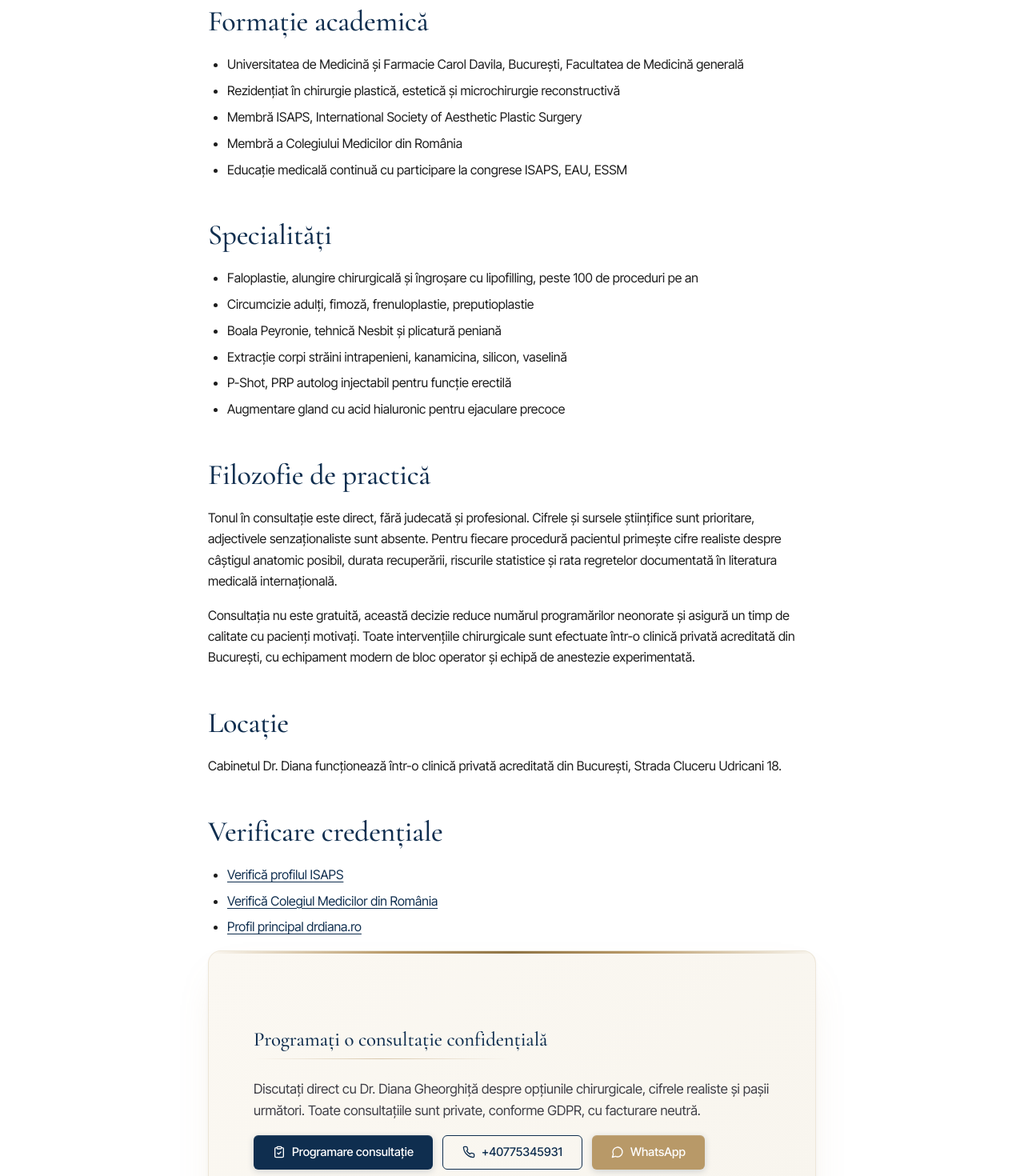
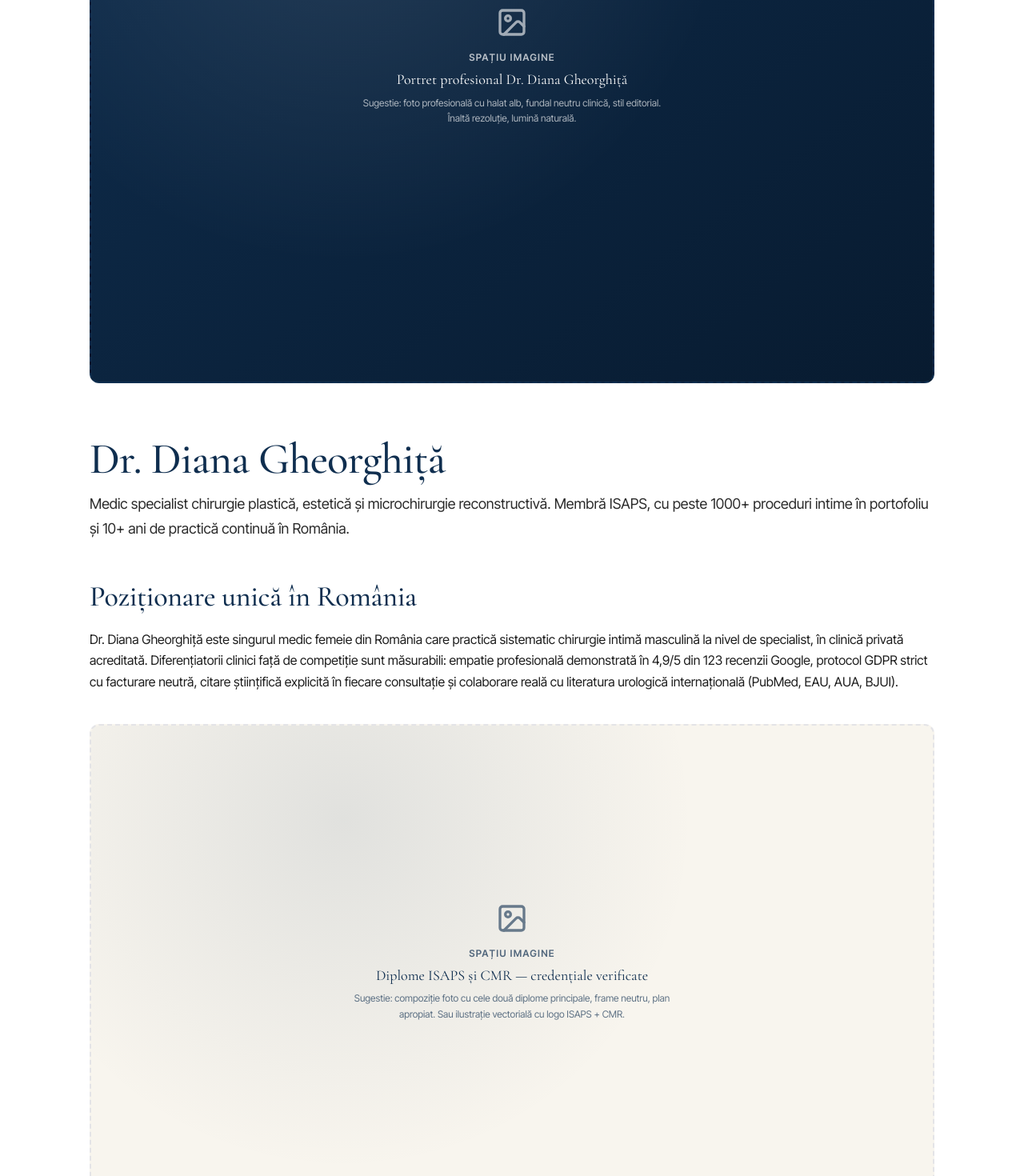
Before and after one commit to mihnea-eugen/chirurgia-intima, a Next.js app: page /despre in a window 1280 px wide. Shown: the part 560-2030 px from the top of the page at 80% size. Built offline with nearby package versions, Linux system fonts and the light colour scheme; no server answers.

Commit message:
feat(despre): portret + diplome + locatie placeholder + max-w-6xl

```diff
--- a/app/despre/page.tsx
+++ b/app/despre/page.tsx
@@ -1,6 +1,7 @@
 import type { Metadata } from "next";
 import Breadcrumbs from "@/components/Breadcrumbs";
 import CTABanner from "@/components/CTABanner";
+import ImagePlaceholder from "@/components/ImagePlaceholder";
 import { SITE } from "@/lib/site";
 
 export const metadata: Metadata = {
@@ -12,8 +13,18 @@ export const metadata: Metadata = {
 
 export default function Page() {
   return (
-    <div className="container-narrow py-12">
+    <div className="max-w-6xl mx-auto px-6 sm:px-8 lg:px-12 py-16 sm:py-20 lg:py-24">
       <Breadcrumbs items={[{ name: "Acasă", url: "/" }, { name: "Despre Dr. Diana", url: "/despre" }]} />
+
+      <div className="mt-8 mb-12 lg:mb-16">
+        <ImagePlaceholder
+          label="Portret profesional Dr. Diana Gheorghiță"
+          hint="Sugestie: foto profesională cu halat alb, fundal neutru clinică, stil editorial. Înaltă rezoluție, lumină naturală."
+          ratio="4/3"
+          variant="navy"
+        />
+      </div>
+
       <h1 className="font-display">Dr. Diana Gheorghiță</h1>
       <p className="lead text-zinc-700 mt-2">
         Medic specialist chirurgie plastică, estetică și microchirurgie reconstructivă. Membră ISAPS, cu peste {SITE.trust.proceduresPerformed}+ proceduri intime în portofoliu și {SITE.trust.yearsExperience}+ ani de practică continuă în România.
@@ -25,29 +36,30 @@ export default function Page() {
           Dr. Diana Gheorghiță este singurul medic femeie din România care practică sistematic chirurgie intimă masculină la nivel de specialist, în clinică privată acreditată. Diferențiatorii clinici față de competiție sunt măsurabili: empatie profesională demonstrată în 4,9/5 din 123 recenzii Google, protocol GDPR strict cu facturare neutră, citare științifică explicită în fiecare consultație și colaborare reală cu literatura urologică internațională (PubMed, EAU, AUA, BJUI).
         </p>
 
+        <div className="my-10">
+          <ImagePlaceholder
+            label="Diplome ISAPS și CMR — credențiale verificate"
+            hint="Sugestie: compoziție foto cu cele două diplome principale, frame neutru, plan apropiat. Sau ilustrație vectorială cu logo ISAPS + CMR."
+            ratio="16/9"
+            variant="cream"
+          />
+        </div>
+
         <h2>Formație academică</h2>
         <ul>
           <li>Universitatea de Medicină și Farmacie Carol Davila, București, Facultatea de Medicină generală</li>
-          <li>Rezidențiat în chirurgie plastică, estetică și microchirurgie reconstructivă</li>
-          <li>Membră ISAPS, International Society of Aesthetic Plastic Surgery</li>
-          <li>Membră a Colegiului Medicilor din România</li>
-          <li>Educație medicală continuă cu participare la congrese ISAPS, EAU, ESSM</li>
+          <li>Specializare Chirurgie Plastică, Estetică și Microchirurgie Reconstructivă, Spital Universitar București</li>
+          <li>Membră ISAPS (International Society of Aesthetic Plastic Surgery)</li>
+          <li>Membră Colegiul Medicilor din România</li>
+          <li>Stagii de perfecționare în chirurgie genitală internațional</li>
         </ul>
 
-        <h2>Specialități</h2>
-        <ul>
-          <li>Faloplastie, alungire chirurgicală și îngroșare cu lipofilling, peste 100 de proceduri pe an</li>
-          <li>Circumcizie adulți, fimoză, frenuloplastie, preputioplastie</li>
-          <li>Boala Peyronie, tehnică Nesbit și plicatură peniană</li>
-          <li>Extracție corpi străini intrapenieni, kanamicina, silicon, vaselină</li>
-          <li>P-Shot, PRP autolog injectabil pentru funcție erectilă</li>
-          <li>Augmentare gland cu acid hialuronic pentru ejaculare precoce</li>
-        </ul>
+        <h2>Experiență clinică</h2>
+        <p>
+          Peste {SITE.trust.yearsExperience} ani de practică continuă, peste {SITE.trust.proceduresPerformed} proceduri intime efectuate, focus pe rezultate reproductibile, recuperare predictibilă și siguranță pacient. Toate intervențiile sunt documentate fotografic anonimizat, cu consimțământ informat detaliat și protocol post-operator personalizat.
+        </p>
 
-        <h2>Filozofie de practică</h2>
-        <p>
-          Tonul în consultație este direct, fără judecată și profesional. Cifrele și sursele științifice sunt prioritare, adjectivele senzaționaliste sunt absente. Pentru fiecare procedură pacientul primește cifre realiste despre câștigul anatomic posibil, durata recuperării, riscurile statistice și rata regretelor documentată în literatura medicală internațională.
-        </p>
+        <h2>Filosofie de practică</h2>
         <p>
           Consultația nu este gratuită, această decizie reduce numărul programărilor neonorate și asigură un timp de calitate cu pacienți motivați. Toate intervențiile chirurgicale sunt efectuate într-o clinică privată acreditată din București, cu echipament modern de bloc operator și echipă de anestezie experimentată.
         </p>
@@ -56,6 +68,15 @@ export default function Page() {
         <p>
           Cabinetul Dr. Diana funcționează într-o clinică privată acreditată din București, Strada Cluceru Udricani 18.
         </p>
+
+        <div className="my-10">
+          <ImagePlaceholder
+            label="Locație clinică — exterior și interior cabinet"
+            hint="Sugestie: 1-2 fotografii cu fațada clinicii și sala de consultație. Lumină de zi, plan general și plan apropiat. Fără pacienți, fără personal identificabil."
+            ratio="21/9"
+            variant="gold-soft"
+          />
+        </div>
 
         <h2>Verificare credențiale</h2>
         <ul>
```
